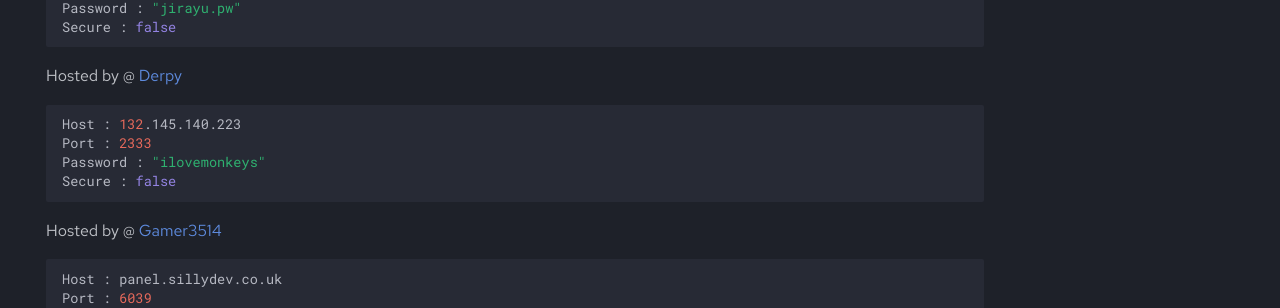
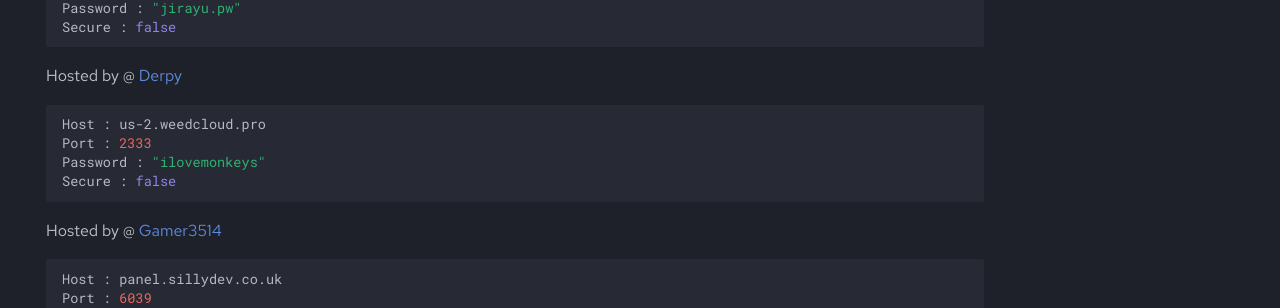
Before and after one commit to DarrenOfficial/lavalink-list, an MkDocs documentation site: the page built from docs/NoSSL/lavalink-without-ssl.md, in a window 1280 px wide and 900 px high, scrolled down 4687 px. Shown: the part 145-453 px from the top of the window. Built offline with MkDocs 1.6.1 and Material for MkDocs 9.7.7, drawn with Linux system fonts in a browser that asks for light colours; comment, search, counter and statistics services are not loaded.

Commit message:
Update lavalink-without-ssl.md (#330)
Changed host and website to something else

````diff
--- a/docs/NoSSL/lavalink-without-ssl.md
+++ b/docs/NoSSL/lavalink-without-ssl.md
@@ -247,9 +247,9 @@ Password : "jirayu.pw"
 Secure : false
 ```
 
-Hosted by @ [Derpy](https://discord.gg/2kR7FnVUcH/)
+Hosted by @ [Derpy](https://weedcloud.pro)
 ```bash
-Host : 132.145.140.223
+Host : us-2.weedcloud.pro
 Port : 2333
 Password : "ilovemonkeys"
 Secure : false
````
